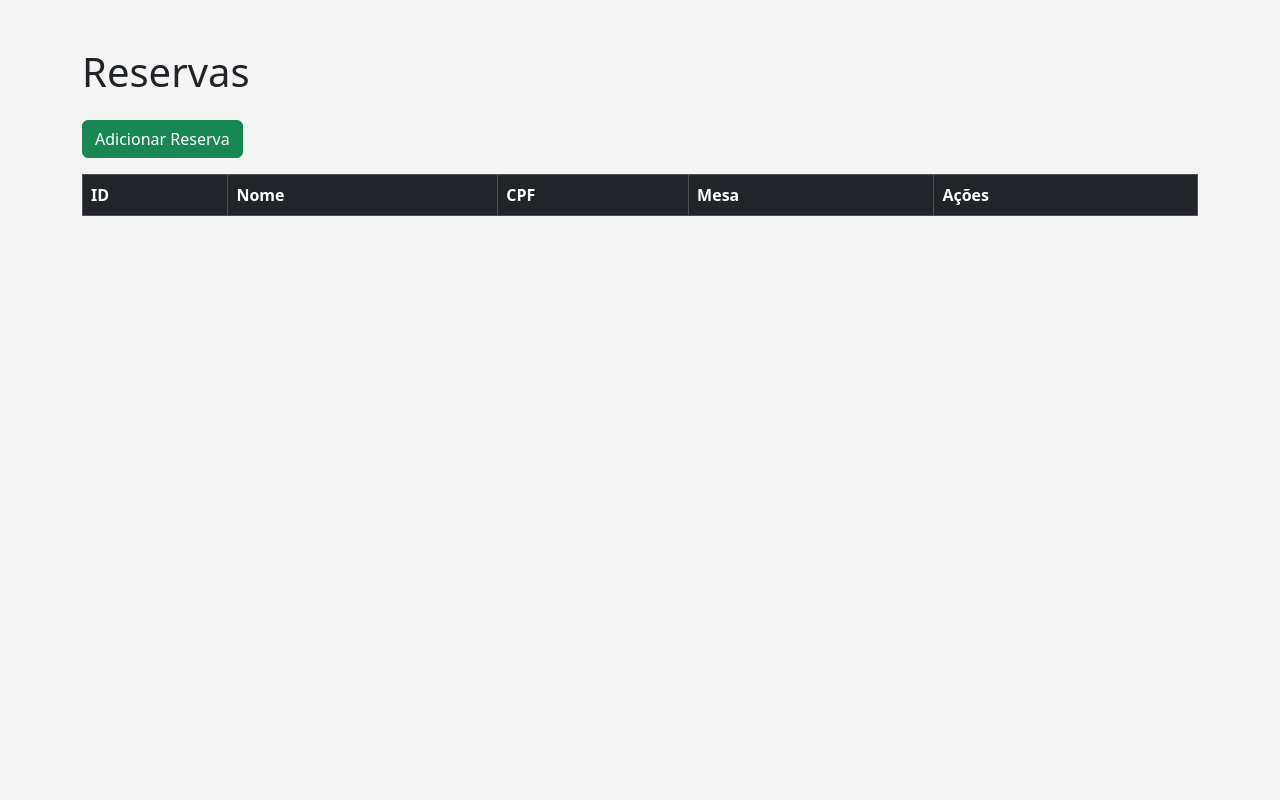
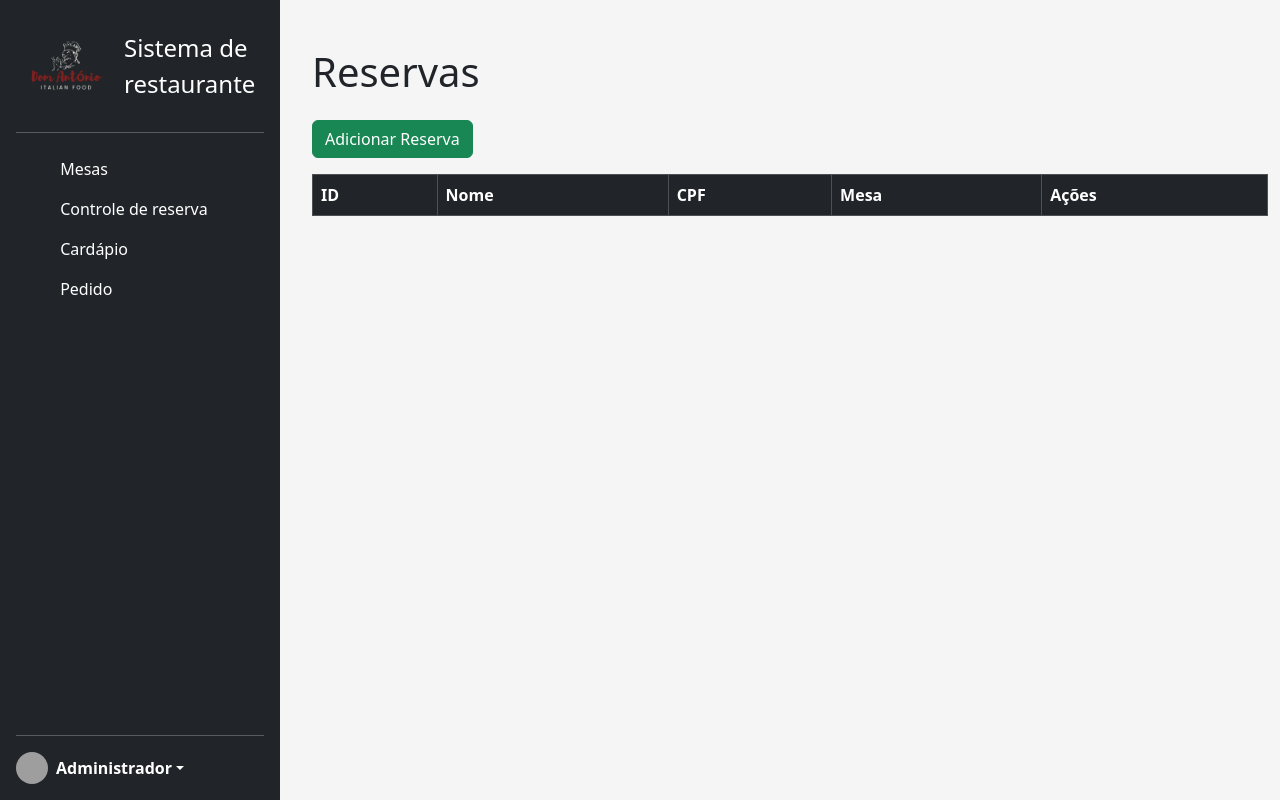
Before and after one commit to IsaqueGomesDev/P1-A-da, a Flask app: page /reserva/admin in a window 1280 px wide. Run offline with Flask 3, Linux system fonts and the light colour scheme; lists and menus that the app fills with data are empty; grey boxes are pictures that could not be loaded.

Commit message:
Update reserva.html

```diff
--- a/templates/reserva.html
+++ b/templates/reserva.html
@@ -5,11 +5,55 @@
   <meta name="viewport" content="width=device-width, initial-scale=1" />
   <link rel="stylesheet" href="{{ url_for('static', filename='css/index.css') }}" />
   <link href="https://cdn.jsdelivr.net/npm/bootstrap@5.3.6/dist/css/bootstrap.min.css" rel="stylesheet" />
-  <title>Reservas</title>
+  <title>Sistema de restaurante</title>
 </head>
 <body style="background-color: #f5f5f5;">
+  <div class="conteudo">
+    <div class="d-flex flex-column flex-shrink-0 p-3 text-bg-dark" style="width: 280px; height:100vh; position:fixed">
+      <a href="/inicio/admin" class="d-flex align-items-center mb-3 mb-md-0 me-md-auto text-white text-decoration-none">
+        <img class="bi pe-none me-2" width="100" height="100" src="{{ url_for('static', filename='img/logo_restaurante.png') }}" alt="logo">
+        <span class="fs-4">Sistema de restaurante</span>
+      </a>
+      <hr>
+      <ul class="nav nav-pills flex-column mb-auto">
+        <li>
+          <a href="/mesas" class="nav-link text-white hover-link">
+            <svg class="bi pe-none me-2" width="16" height="16"><use xlink:href="#speedometer2"/></svg>
+          Mesas
+          </a>
+        </li>
+        <li>
+          <a href="/reserva/admin" class="nav-link text-white hover-link">
+            <svg class="bi pe-none me-2" width="16" height="16"><use xlink:href="#speedometer2"/></svg>
+          Controle de reserva
+          </a>
+        </li>
+        <li>
+          <a href="/cardapio" class="nav-link text-white hover-link" class="texto">
+            <svg class="bi pe-none me-2" width="16" height="16"><use xlink:href="#speedometer2"/></svg>
+          Cardápio
+          </a>
+        </li>
+        <li>
+          <a href="/pedidos" class="nav-link text-white hover-link">
+            <svg class="bi pe-none me-2" width="16" height="16"><use xlink:href="#speedometer2"/></svg>
+          Pedido
+          </a>
+        </li>
+      </ul>
+      <hr>
+      <div class="dropdown">
+        <a href="#" class="d-flex align-items-center text-white text-decoration-none dropdown-toggle" data-bs-toggle="dropdown" aria-expanded="false">
+          <img src="{{ url_for('static', filename='img/user_icon.png') }}" alt="User" width="32" height="32" class="rounded-circle me-2">
+          <strong>Administrador</strong>
+        </a>
+        <ul class="dropdown-menu dropdown-menu-dark text-small shadow">
+          <li><a class="dropdown-item" href="/">Deslogar</a></li>
+        </ul>
+      </div>
+    </div>
 
-  <div class="container mt-5">
+    <div class="container mt-5" style="margin-left: 300px;">
       <h1 class="mb-4">Reservas</h1>
 
       <a class="btn btn-success mb-3" href="{{ url_for('adicionar_reserva_template') }}">Adicionar Reserva</a>
@@ -46,6 +90,7 @@
         </tbody>
       </table>
     </div>
+  </div>
   <script src="https://cdn.jsdelivr.net/npm/bootstrap@5.3.6/dist/js/bootstrap.bundle.min.js"></script>
 </body>
 </html>
```
Lines whose indentation alone changed are shown as unchanged.
